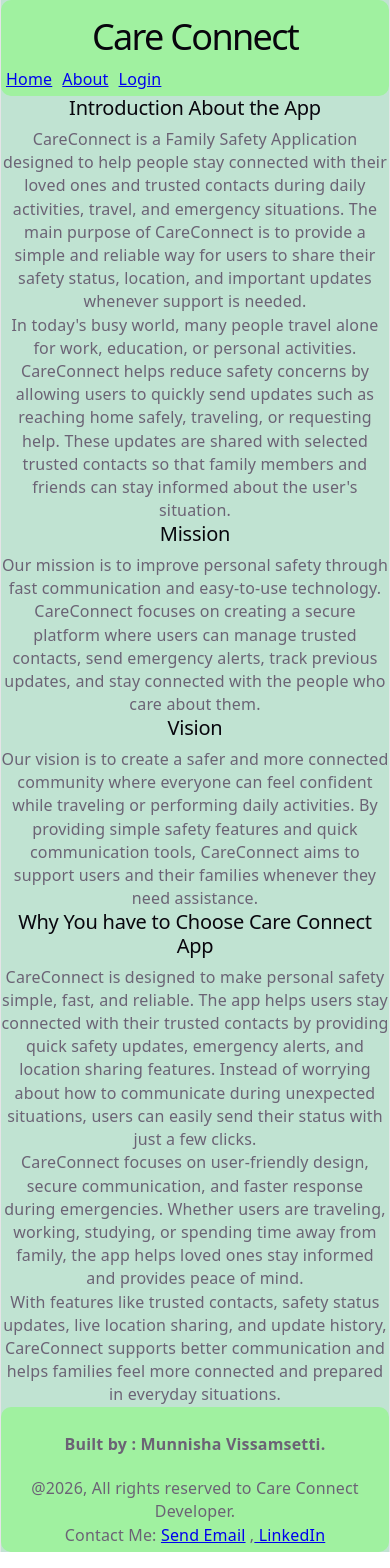
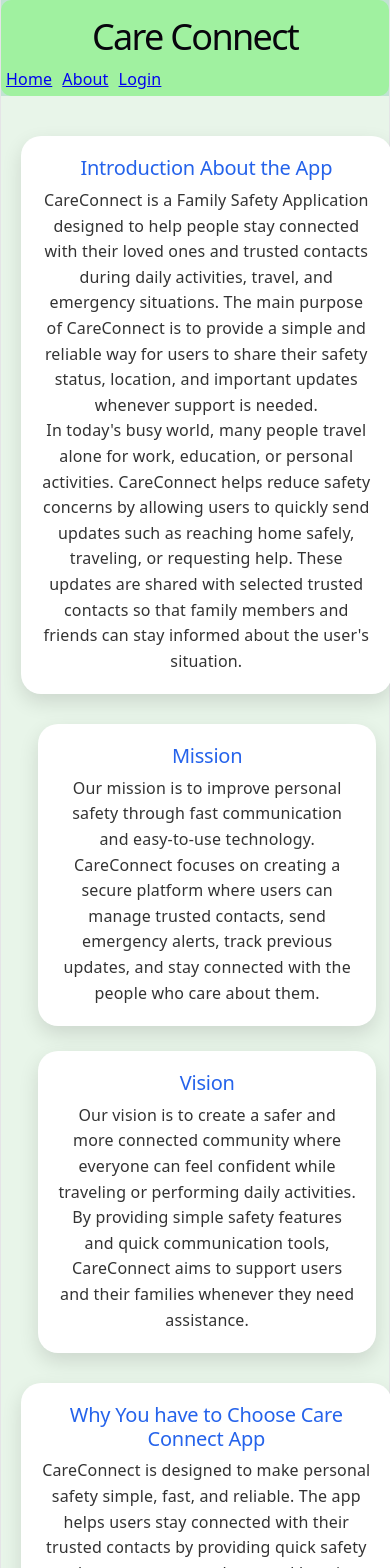
Before and after one commit to Munnisha-code/Final-Project-Unit1-CareConnect, a React (Vite) app: page /about in a window 390 px wide. Shown: the top 1568 px of the page. Built offline with nearby package versions, Linux system fonts and the light colour scheme.

Commit message:
Add About page card layout with Mission Vision grid, hover effects, and responsive styling.

```diff
--- a/src/pages/About.jsx
+++ b/src/pages/About.jsx
@@ -5,8 +5,9 @@
 
 function About(){
     return(
-          <main>
-            <section>
+        <main className="about-container">
+
+            <section className="about-intro">
                 <h2>Introduction About the App</h2>
                 <p>
                   CareConnect is a Family Safety Application designed to help people stay connected with their loved ones and trusted contacts during daily activities, travel, and emergency situations. The main purpose of CareConnect is to provide a simple and reliable way for users to share their safety status, location, and important updates whenever support is needed.
@@ -16,21 +17,23 @@ function About(){
                 </p>
             </section>
 
-            <section>
+         <div className="mission-vision-container">
+
+            <section className="about-card">
                 <h2> Mission</h2>
                 <p>
                     Our mission is to improve personal safety through fast communication and easy-to-use technology. CareConnect focuses on creating a secure platform where users can manage trusted contacts, send emergency alerts, track previous updates, and stay connected with the people who care about them.
                 </p>
             </section>
 
-            <section>
+            <section className="about-card">
                  <h2> Vision</h2>
                  <p>
                    Our vision is to create a safer and more connected community where everyone can feel confident while traveling or performing daily activities. By providing simple safety features and quick communication tools, CareConnect aims to support users and their families whenever they need assistance.
                 </p>
             </section>
-
-            <section>
+         </div>
+            <section className="about-card">
                 <h2>Why You have to Choose Care Connect App</h2>
                 <p>
                     CareConnect is designed to make personal safety simple, fast, and reliable.
@@ -54,7 +57,7 @@ function About(){
                 </p>
             </section>
 
-          </main>
+        </main>
 
     );
 }
--- a/src/pages/Pages.css
+++ b/src/pages/Pages.css
@@ -1,5 +1,5 @@
 
-/* --------------------- Home Page Styling  ---------------------*/
+/******************** Home Page Styling  ****************************/
 
 .home-container {
 
@@ -82,20 +82,17 @@
 
 @media(max-width:768px){
 
-    .home-container {
+.home-container {
         padding: 25px 15px;
 
     }
-
-    .hero-section,.features-section,.works-section {
+.hero-section,.features-section,.works-section {
 
         width: 95%;
         padding: 20px;
 
     }
-
-
-    .features-section ol {
+.features-section ol {
         grid-template-columns: 1fr;
 
     }
@@ -130,7 +127,80 @@
 
 }
 
-/*-------------------------Thankyou page----------------------------- */
+           /*************** About Page ************************/
+
+.about-container {
+
+    min-height: 100vh;
+    padding: 40px 20px;
+    display: flex;
+    flex-direction: column;
+    gap: 30px;
+    background-color:  #e8f5e9;
+
+}
+.about-intro,
+.about-card {
+
+    background-color: white;
+     padding: 30px;
+     border-radius: 20px;
+     max-width: 900px;
+     width: 90%;
+     margin: auto;
+     box-shadow: 0 8px 20px rgba(0,0,0,0.12);
+     transition: 0.3s;
+
+}
+
+.about-intro:hover,
+.about-card:hover {
+
+    transform: translateY(-5px);
+
+}
+
+.mission-vision-container {
+
+    display: grid;
+    grid-template-columns: repeat(2, 1fr);
+    gap: 25px;
+    width: 90%;
+    max-width: 900px;
+    margin: auto;
+
+}
+.about-card h2,
+.about-intro h2 {
+
+    text-align: center;
+    color: #2563eb;
+
+}
+.about-card p,
+.about-intro p {
+
+    line-height: 1.6;
+    color: #333;
+
+}
+
+
+@media(max-width:768px){
+
+.mission-vision-container {
+    grid-template-columns: 1fr;
+
+ }
+.about-intro,
+.about-card {
+    width: 95%;
+    padding:20px;
+}
+
+}
+
+/************************ Thankyou page ************************/
 
 .thankyou-container {
     min-height: calc(100vh - 120px);
```
